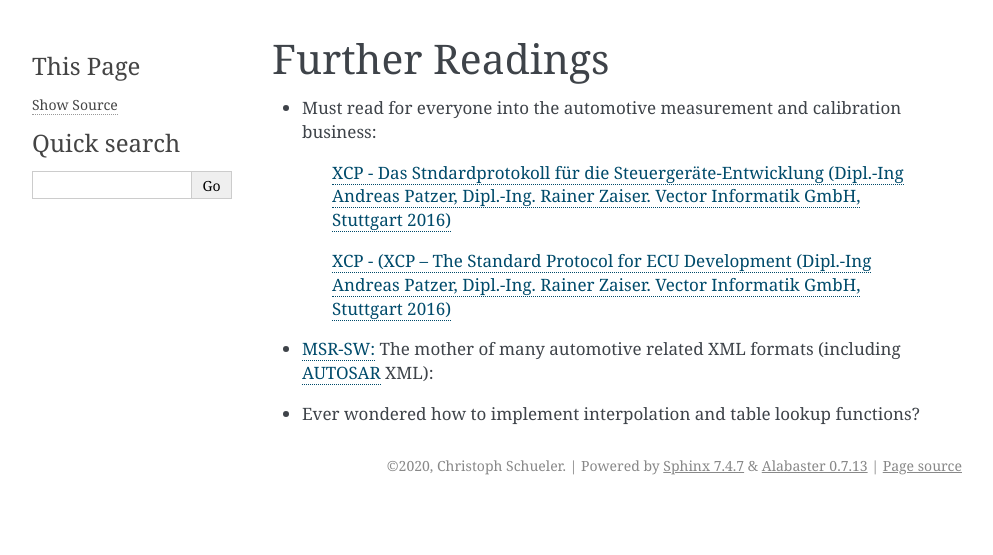
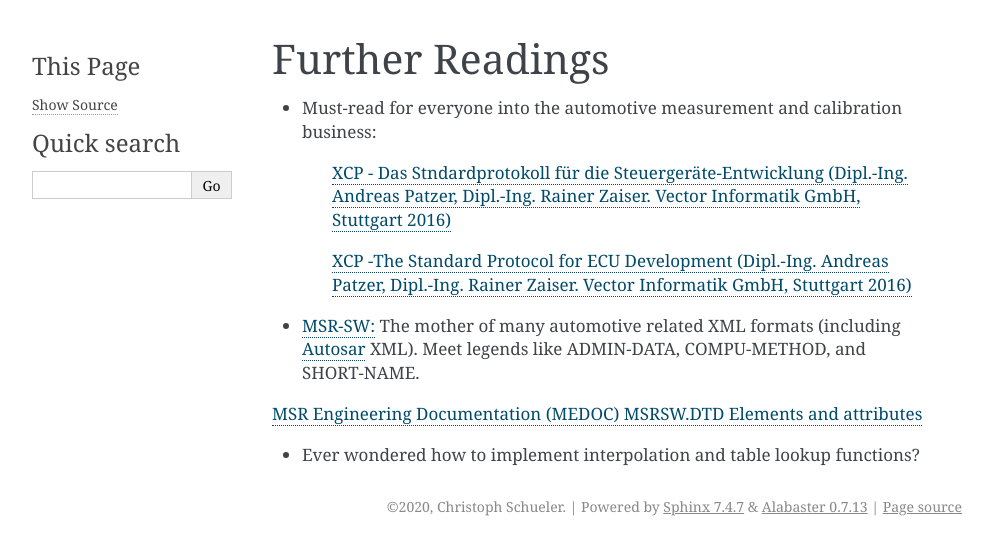
Before and after one commit to christoph2/asamint, a Sphinx documentation site: the page built from docs/further_readings.rst, in a window 1280 px wide. Shown: the top 555 px of the page, without its empty margins (148-1141 px from the left). Built offline with Sphinx 7.4.7, drawn with Linux system fonts in a browser that asks for light colours; pages that are not in the unit, such as notebooks, are missing from menus; the version number is read from the project's files by our own code.

Commit message:
Update docs/further_readings.rst

```diff
--- a/docs/further_readings.rst
+++ b/docs/further_readings.rst
@@ -2,12 +2,16 @@
 Further Readings
 ================
 
-* Must read for everyone into the automotive measurement and calibration business:
+* Must-read for everyone into the automotive measurement and calibration business:
 
-    `XCP - Das Stndardprotokoll für die Steuergeräte-Entwicklung (Dipl.-Ing Andreas Patzer, Dipl.-Ing. Rainer Zaiser. Vector Informatik GmbH, Stuttgart 2016) <https://assets.vector.com/cms/content/application-areas/ecu-calibration/xcp/XCP_ReferenceBook_V3.0_DE.pdf>`_
+    `XCP - Das Stndardprotokoll für die Steuergeräte-Entwicklung (Dipl.-Ing. Andreas Patzer, Dipl.-Ing. Rainer Zaiser. Vector Informatik GmbH, Stuttgart 2016) <https://assets.vector.com/cms/content/application-areas/ecu-calibration/xcp/XCP_ReferenceBook_V3.0_DE.pdf>`_
 
-    `XCP - (XCP – The Standard Protocol for ECU Development (Dipl.-Ing Andreas Patzer, Dipl.-Ing. Rainer Zaiser. Vector Informatik GmbH, Stuttgart 2016) <https://assets.vector.com/cms/content/application-areas/ecu-calibration/xcp/XCP_ReferenceBook_V3.0_EN.pdf>`_
+    `XCP -The Standard Protocol for ECU Development (Dipl.-Ing. Andreas Patzer, Dipl.-Ing. Rainer Zaiser. Vector Informatik GmbH, Stuttgart 2016) <https://assets.vector.com/cms/content/application-areas/ecu-calibration/xcp/XCP_ReferenceBook_V3.0_EN.pdf>`_
 
-* `MSR-SW: <http://www.msr-wg.de/>`_ The mother of many automotive related XML formats (including `AUTOSAR <https://autosar.org>`_ XML):
+* `MSR-SW: <http://www.msr-wg.de/>`_ The mother of many automotive related XML formats (including `Autosar <https://autosar.org>`_ XML).
+  Meet legends like ADMIN-DATA, COMPU-METHOD, and SHORT-NAME.
+
+
+`MSR Engineering Documentation (MEDOC) MSRSW.DTD Elements and attributes <http://www.msr-wg.de/medoc/download/msrsw/v110/msrsw_v10/msrsw_v110-eadoc-en/msrsw-eadoc-en.pdf>`_
 
 * Ever wondered how to implement interpolation and table lookup functions?
```
